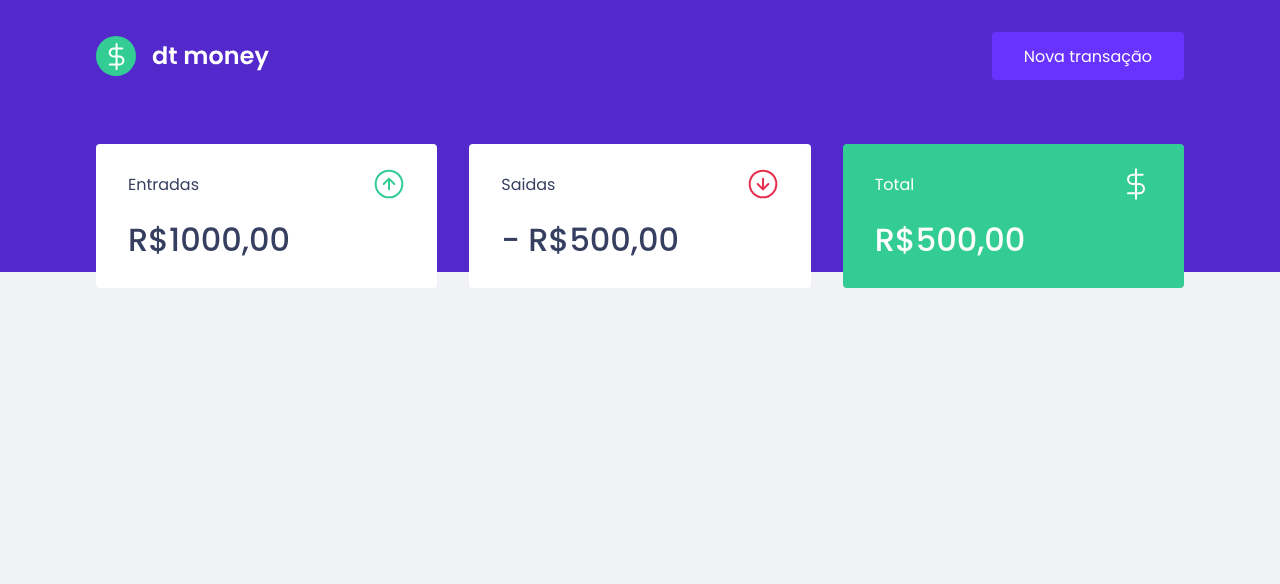
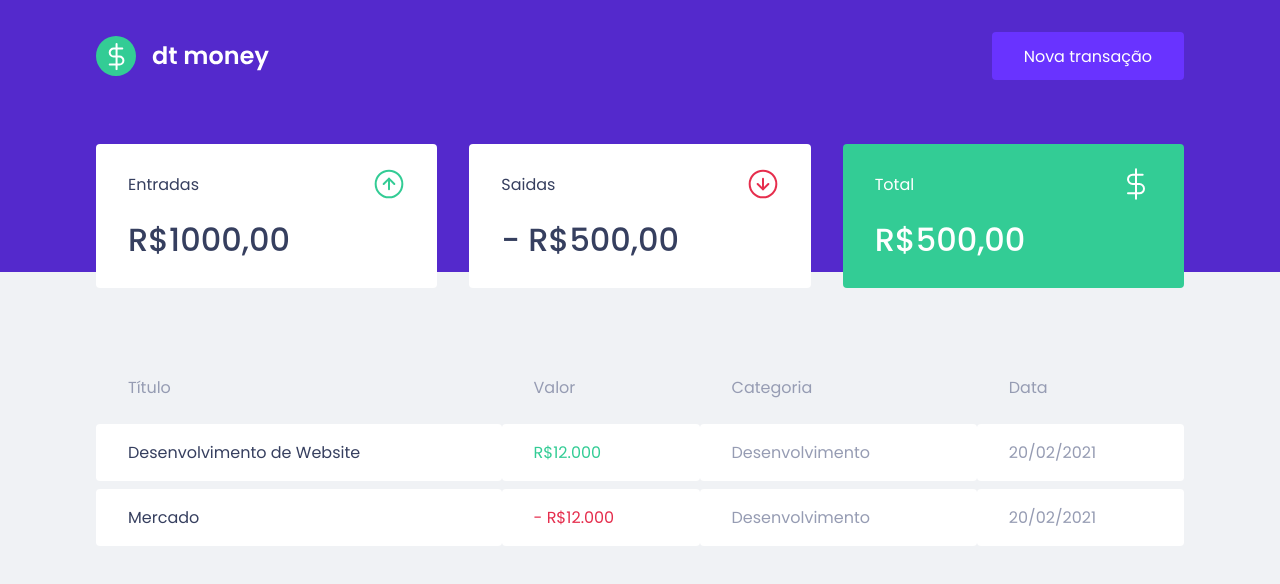
Before and after one commit to RafaelGoulartB/dt.money, a React (Create React App) app: page / in a window 1280 px wide. Shown: the top 584 px of the page. Built offline with nearby package versions, Linux system fonts and the light colour scheme.

Commit message:
📦 feat: Create TransactionsTable component

```diff
--- a/src/components/Dashboard/Dashboard.tsx
+++ b/src/components/Dashboard/Dashboard.tsx
@@ -1,11 +1,13 @@
 import React from 'react';
 import { Container } from './DashboardStyles'
-import { Summary } from './Summary/Summary';
+import { Summary } from '../Summary/Summary';
+import { TransactionsTable } from '../TransactionsTable/TransactionsTable';
 
 export const Dashboard: React.FC = () => {
   return (
   <Container>
     <Summary />
+    <TransactionsTable />
   </Container>
   );
 }
--- a/src/components/Dashboard/Summary/Summary.tsx
+++ b/src/components/Summary/Summary.tsx
@@ -1,8 +1,8 @@
 import React from 'react';
 import { Container } from './SummaryStyles';
-import incomeImg from '../../../assets/income.svg';
-import outcomeImg from '../../../assets/outcome.svg';
-import totalImg from '../../../assets/total.svg';
+import incomeImg from '../../assets/income.svg';
+import outcomeImg from '../../assets/outcome.svg';
+import totalImg from '../../assets/total.svg';
 
 export const Summary: React.FC = () => {
   return (
--- /dev/null
+++ b/src/components/TransactionsTable/TransactionsTable.tsx
@@ -0,0 +1,34 @@
+import React from 'react';
+import { Container } from './TransactionsTableStyles';
+
+export const TransactionsTable: React.FC = () => {
+  return (
+    <Container>
+      <table>
+        <thead>
+          <tr>
+            <th>Título</th>
+            <th>Valor</th>
+            <th>Categoria</th>
+            <th>Data</th>
+          </tr>
+        </thead>
+
+        <tbody>
+          <tr>
+            <td>Desenvolvimento de Website</td>
+            <td className="deposit">R$12.000</td>
+            <td>Desenvolvimento</td>
+            <td>20/02/2021</td>
+          </tr>
+          <tr>
+            <td>Mercado</td>
+            <td className="withdraw">- R$12.000</td>
+            <td>Desenvolvimento</td>
+            <td>20/02/2021</td>
+          </tr>
+        </tbody>
+      </table>
+    </Container>
+  );
+}
--- /dev/null
+++ b/src/components/TransactionsTable/TransactionsTableStyles.ts
@@ -0,0 +1,38 @@
+import styled from 'styled-components'
+
+export const Container = styled.div`
+  margin-top: 4rem;
+
+  table {
+    width: 100%;
+    border-spacing: 0 0.5rem;
+
+    th {
+      color: var(--text-body);
+      font-weight: 400;
+      padding: 1rem 2rem;
+      text-align: left;
+      line-height: 1.5rem;
+    }
+
+    td {
+      padding: 1rem 2rem;
+      border: 0;
+      background-color: var(--shape);
+      font-weight: 400;
+      color: var(--text-body);
+      border-radius: 0.25rem;
+
+      &:first-child {
+        color: var(--text-title);
+      }
+
+      &.deposit {
+        color: var(--green);
+      }
+      &.withdraw {
+        color: var(--red);
+      }
+    }
+  }
+`
```
Also changed, not shown: src/components/Summary/SummaryStyles.ts (renamed from src/components/Dashboard/Summary/SummaryStyles.ts).
